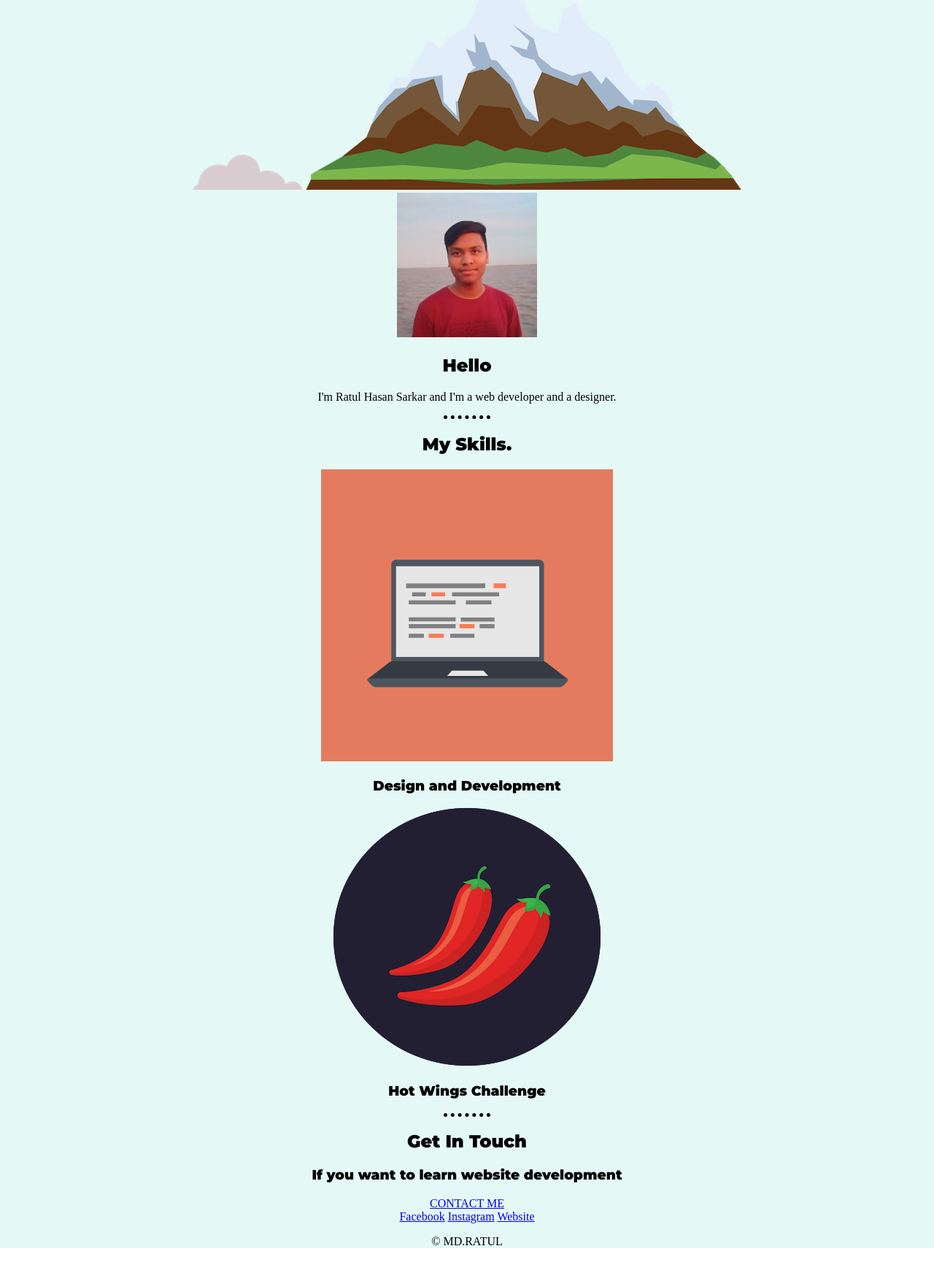
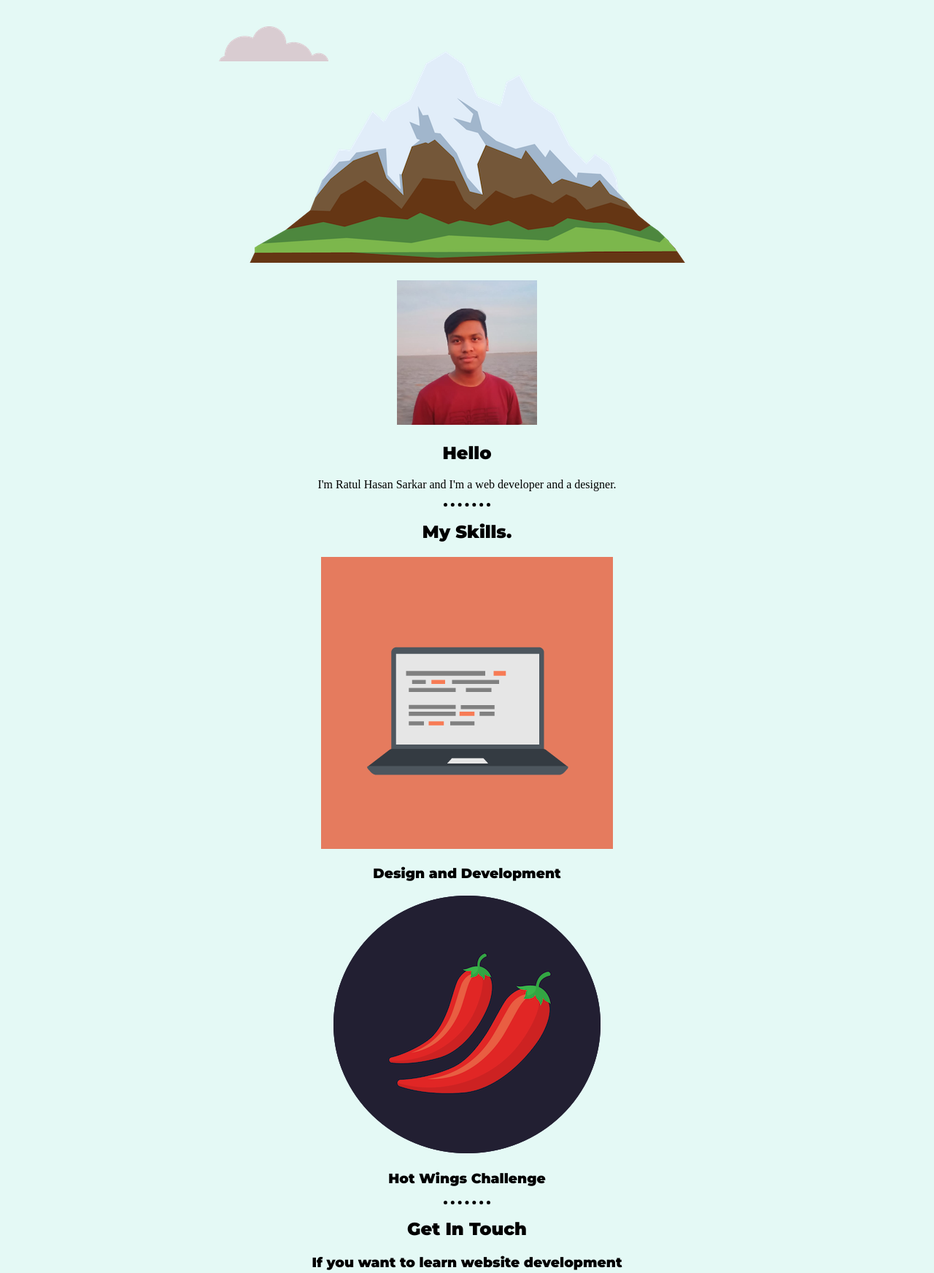
Before and after one commit to Ratul2031/Simple-website, a plain HTML site: page index.html in a window 1280 px wide. Shown: the part 227-1971 px from the top of the page at 73% size. Drawn offline with Linux system fonts and the light colour scheme.

Commit message:
Update styles1.css

```diff
--- a/styles1.css
+++ b/styles1.css
@@ -16,21 +16,21 @@
 div{
   background-color: #E4F9F5;
 }
-bottom-cloud{
+.bottom-cloud{
   position: absolute;
   left: 300px;
   bottom: 300px;
 }
-top-cloud{
+.top-cloud{
   position: absolute;
   right: 300px;
   top: 50px;
 }
-top-container{
+.top-container{
   position: relative;
   padding-top: 100px;
 }
-mountain-img{
+.mountain-img{
   padding-bottom: 20px;
 }
 p{
@@ -43,7 +43,7 @@
   border-color: black;
   border-width: 5px;
 }
-btn {
+.btn {
   background: #3498db;
   background-image: -webkit-linear-gradient(top, #3498db, #2980b9);
   background-image: -moz-linear-gradient(top, #3498db, #2980b9);
@@ -60,7 +60,7 @@
   text-decoration: none;
 }
 
-btn:hover {
+.btn:hover {
   background: #053857;
   background-image: -webkit-linear-gradient(top, #053857, #11f0f0);
   background-image: -moz-linear-gradient(top, #053857, #11f0f0);
@@ -69,19 +69,19 @@
   background-image: linear-gradient(to bottom, #053857, #11f0f0);
   text-decoration: none;
 }
-bottom-container{
+.bottom-container{
   padding:50px 0 20px;
   background-color: #66BFBF;
 }
-footer-link{
+.footer-link{
   margin: 10px 20px
 }
-footer-link:hover{
+.footer-link:hover{
   color: white;
 }
-copyright{
+.copyright{
   color: white;
 }
-middle-container{
+.middle-container{
   padding-bottom: 30px;
 }
```
